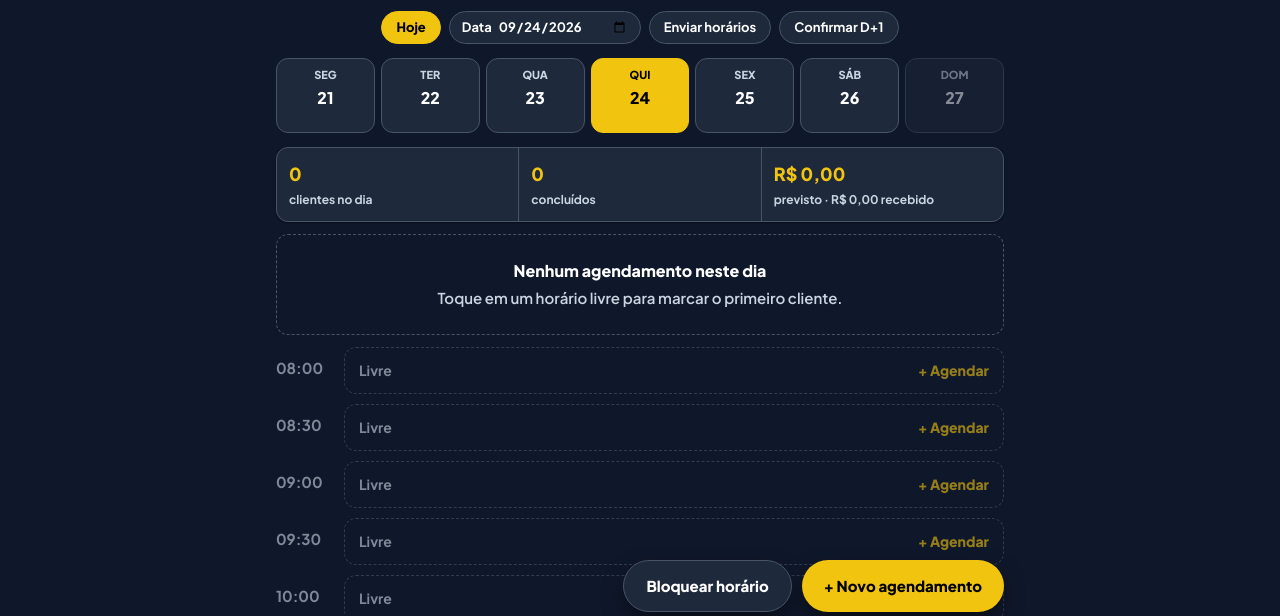
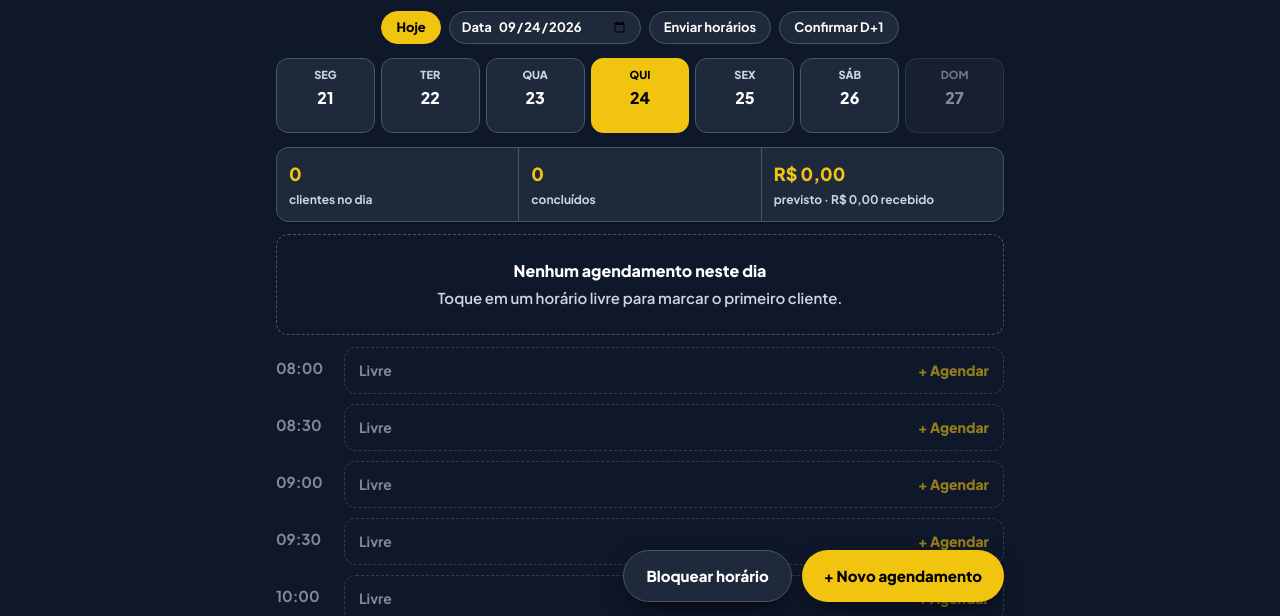
Before and after one commit to localpdf-app/agenda, a plain HTML site: page index.html in a window 1280 px wide. Shown: the part 123-739 px from the top of the page. Drawn offline with Linux system fonts and the light colour scheme.

Commit message:
Update index.html

```diff
--- a/index.html
+++ b/index.html
@@ -151,8 +151,13 @@ button { cursor: pointer; border: none; background: none; }
   background: repeating-linear-gradient(-45deg, var(--red) 0 10px, #ffffff 10px 20px, var(--blue) 20px 30px, #ffffff 30px 40px);
 }
 
-/* Espaçamento ampliado para não cortar horários finais no mobile */
-main { padding: 16px 0 calc(220px + env(safe-area-inset-bottom, 0px)); }
+/* Espaçamento reforçado garantindo scroll livre acima dos botões flutuantes */
+main {
+  padding-top: 16px;
+  padding-left: 0;
+  padding-right: 0;
+  padding-bottom: calc(280px + env(safe-area-inset-bottom, 0px)) !important;
+}
 
 /* Data e Controles */
 .datebar { display: flex; align-items: center; justify-content: space-between; gap: 12px; }
@@ -456,7 +461,7 @@ label.f { display: block; font-size: 12px; font-weight: 800; color: var(--muted)
 .fabwrap {
   position: fixed;
   left: 0; right: 0;
-  bottom: calc(65px + env(safe-area-inset-bottom, 0px));
+  bottom: calc(75px + env(safe-area-inset-bottom, 0px));
   max-width: 760px;
   margin: 0 auto;
   padding: 0 16px;
@@ -695,7 +700,7 @@ function setupPWA(){
   }
 }
 
-/* --- Estado Inicial (Abertura padrão alterada para 08:00) --- */
+/* --- Estado Inicial --- */
 function defaultConfig(){
   const h = {};
   for(let i=0;i<7;i++) h[i] = {open: i!==0, start:'08:00', end:'19:00'};
```
